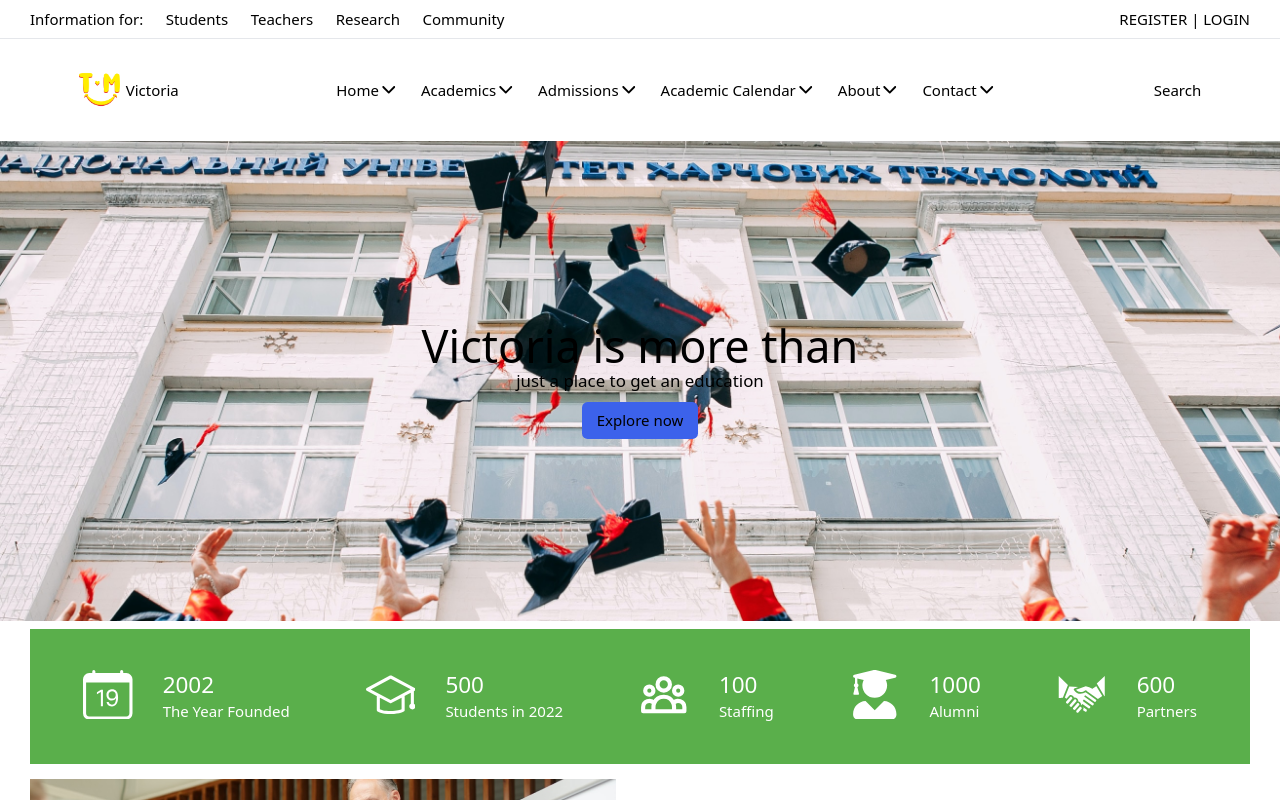
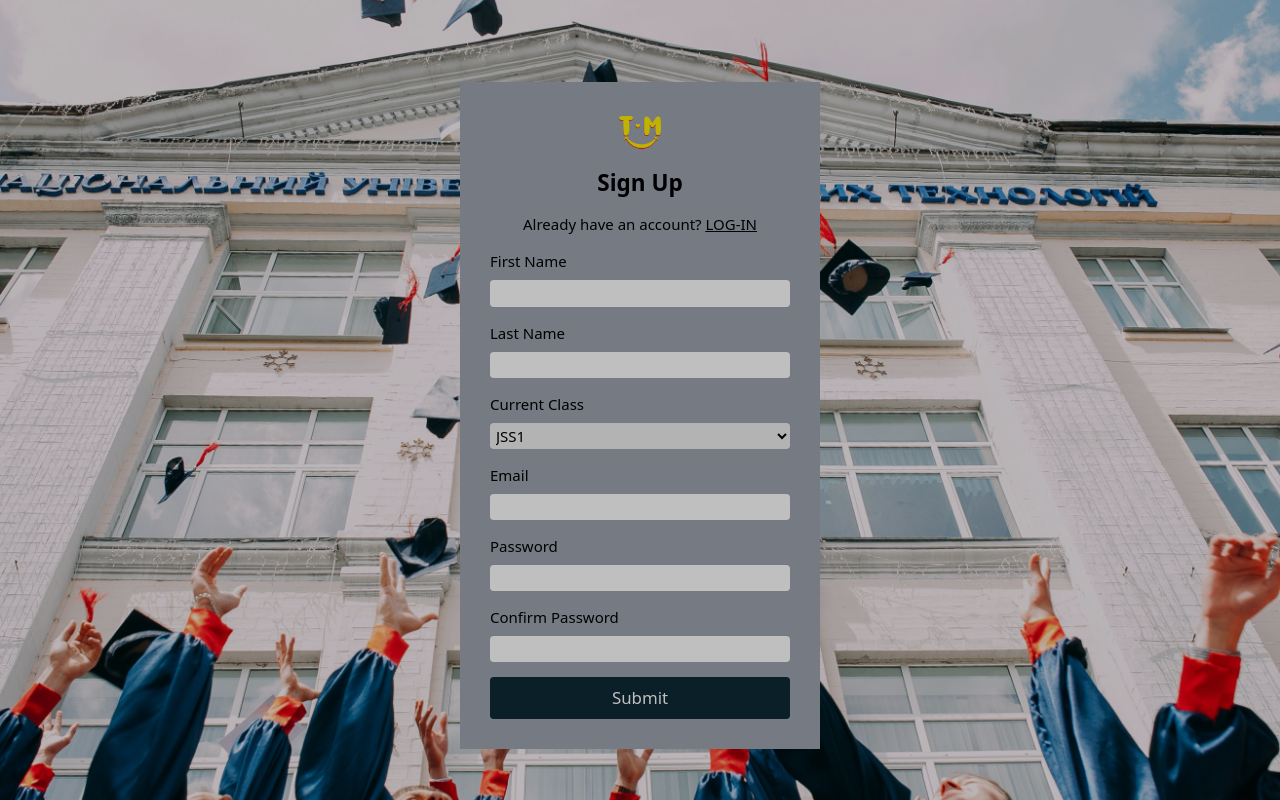
Before and after one commit to timhilehin1/my-school, a React (Vite) app: page /portalsignup in a window 1280 px wide. Shown: the top 800 px of the page. Built offline with nearby package versions, Linux system fonts and the light colour scheme.

Commit message:
portal signup

```diff
--- a/package.json
+++ b/package.json
@@ -14,6 +14,7 @@
     "react-countup": "^6.4.2",
     "react-dom": "^18.2.0",
     "react-icons": "^4.8.0",
+    "react-router-dom": "^6.11.0",
     "swiper": "^9.2.4"
   },
   "devDependencies": {
--- a/src/App.jsx
+++ b/src/App.jsx
@@ -9,15 +9,20 @@ import StudentLife from './Components/StudentLife'
 import Buildings from './Components/Buildings'
 import Teachers from './Components/Teachers'
 import Footer from './Components/Footer'
+import Portal from './Components/Portal'
+import PortalSignUp from './Components/PortalSignUp'
+import { BrowserRouter as Router, Routes, Route } from 'react-router-dom';
+
 
 
 function App() {
 
-  return (
-    <div className="App">
-      <Header/>
-          <Navbar />
-          <Hero />
+   const Home=() =>{
+    return (
+      <>
+      <Header />
+      <Navbar />
+      <Hero />
           <section className='px-4 lg:px-8 py-2'>
               <HistoryCounter />
               <Motto/>
@@ -26,13 +31,22 @@ function App() {
               <Buildings />
               <Teachers />
           </section>
+          <Footer />
+      </>
+    )
+  }
 
-          <section>
-              <Footer />
-              </section>
+  return (
+    <div className="App">
+    <Router>
+      <Routes>
+        <Route path="/" element={<Home />} />
+        <Route path="portal" element={<Portal />}/>
+        <Route path='portalsignup' element={<PortalSignUp/>}/>
 
-
-    </div>
+      </Routes>
+    </Router>
+  </div>
   )
 }
 
--- a/src/Components/Footer.jsx
+++ b/src/Components/Footer.jsx
@@ -9,13 +9,16 @@ import { IoIosArrowDropup } from "react-icons/io";
 
 function Footer() {
 
-    useEffect(() => {
- window.scrollTo({top: 0, left: 0, behavior: 'smooth'});
-    },[])
+//     useEffect(() => {
+//  window.scrollTo({top: 0, left: 0, behavior: 'smooth'});
+//     },[])
 
     const [year, setYear] = useState(new Date().getFullYear());
     return (
-        <div className="mt-12 bg-slate-200 px-8 pt-4"  >
+
+        <div className="bg-slate-200">
+        <div className="mt-12 bg-slate-200 px-8 pt-4 md:flex lg:justify-around gap-8">
+
             <section className="leading-loose">
                     <div className="flex items-center gap-4">
                      <img className='h-11' src={logo} />
@@ -57,13 +60,22 @@ function Footer() {
                 <p>FAQS</p>
             </section>
 
-            <section className="flex justify-center">
+            <section className="flex cursor-pointer justify-center lg:hidden">
                 <IoIosArrowDropup onClick={() => {
                     window.scrollTo({top: 0, left: 0, behavior: 'smooth'});
                 }} size={40}/>
             </section>
 
-          <p className="m-auto flex justify-center"> { year } &copy; Oladapo Timilehin Raspadori </p>
+          <p className="m-auto flex justify-center lg:hidden"> { year } &copy; Oladapo Timilehin Raspadori </p>
+        </div>
+
+        <section className=" hidden lg:flex cursor-pointer justify-center mt-8">
+                <IoIosArrowDropup onClick={() => {
+                    window.scrollTo({top: 0, left: 0, behavior: 'smooth'});
+                }} size={40}/>
+            </section>
+
+            <p className="m-auto hidden justify-center lg:flex"> { year } &copy; Oladapo Timilehin Raspadori </p>
         </div>
     )
 }
--- a/src/Components/Header.jsx
+++ b/src/Components/Header.jsx
@@ -1,3 +1,4 @@
+import {  Link } from "react-router-dom";
 
 function Header(){
 return (
@@ -6,7 +7,7 @@ return (
             <p className="text-center py-2 md:hidden">REGISTER |  LOGIN</p>
             <div className="hidden md:flex justify-between px-8 py-2">
             <ul className="flex gap-6 items-center">Information for:
-            <li>Students</li>
+            <Link to="/portal"><li>Portal</li></Link>
             <li>Teachers</li>
             <li>Research</li>
             <li>Community</li>
--- /dev/null
+++ b/src/Components/Portal.jsx
@@ -0,0 +1,29 @@
+import React from "react";
+import logo from '../assets/small logo.png'
+import {  Link } from "react-router-dom";
+
+function Portal(){
+    return (
+        <div className="portal h-screen brightness-75 text-white flex flex-col justify-center items-center  gap-y-4">
+
+        <section className="flex gap-8 justify-center">
+         <img className="h-11" src={logo} />
+         <p className="font-bold lg:text-6xl text-2xl">Victoria Schools</p>
+         </section>
+
+        <p className="text-lg">We believe that we have the power to shape the future, for the better.</p>
+
+        <p className="flex justify-center text-lg">2022 / 2023 Students Portal</p>
+
+
+        <section className="flex gap-8 justify-center">
+       <Link to="/portalsignup"><button className='bg-[#0d2935] px-2 py-2 rounded text-lg'>Sign Up</button></Link>
+       <Link to="login"><button className='bg-[#0d2935] px-2 py-2 rounded text-lg'>Login</button></Link>
+        </section>
+            </div>
+
+
+    )
+}
+
+export default Portal
--- /dev/null
+++ b/src/Components/PortalSignUp.jsx
@@ -0,0 +1,136 @@
+import React, { useState } from "react";
+import logo from '../assets/small logo.png'
+import {  Link } from "react-router-dom";
+
+
+function PortalSignUp(){
+
+    const [formData, setFormData] = useState({
+        firstName:'',
+        lastName:'',
+        class:'',
+        email:'',
+        password:'',
+        confirmPassword:''
+    })
+
+    function handleChange(event){
+     const  {name, value, type} = event.target
+
+     setFormData((prevData)=>{
+         return{
+             ...prevData,
+             [name] : value
+         }
+     })
+
+    }
+
+    function handleFormData(e){
+        console.log(formData)
+       e.preventDefault();
+
+       //clear fields when action is successful
+    }
+
+
+    return (
+         <div className="portal h-screen brightness-75 flex justify-center items-center pt-8  lg:16">
+             {/* <div className="template"> */}
+         <section className="bg-gray-400 px-8 portal-signup flex h-full  flex-col  md:h-auto  gap-4 py-4 md:p-8  w-96 ">
+             <p className="text-center mx-auto"><img className='h-11' src={logo}/></p>
+             <p className="text-center text-2xl font-semibold">Sign Up</p>
+
+
+             <p className='2xl text-center '>Already have an account? <span className="underline underline-offset-1"><Link to="/loginportal">LOG-IN</Link></span></p>
+
+             <form className='flex flex-col gap-4' onSubmit={handleFormData}>
+             <section className="flex flex-col gap-2">
+             <label htmlFor="firstName">First Name</label>
+             <input
+             className='p-0.5 rounded'
+             type="text"
+             name="firstName"
+             required
+             onChange={handleChange}
+              />
+              </section>
+
+              <section className="flex flex-col gap-2">
+             <label htmlFor="lastName">Last Name</label>
+             <input
+              className='p-0.5 rounded'
+             type="text"
+             required
+             name="lastName"
+             onChange={handleChange}
+              />
+              </section>
+
+            <section className="flex flex-col gap-2">
+            <label htmlFor="class">Current Class</label>
+            <select
+             className='p-0.5 rounded'
+            name="class"
+            required
+            defaultValue="Select Class"
+            onChange={handleChange}>
+             <option  value="default" disabled>Select your current class</option>
+            <option value="Jss1">JSS1</option>
+            <option value="JSS2">JSS2</option>
+            <option value="JSS3">JSS3</option>
+            <option value="SSS1">SSS1</option>
+            <option value="SSS2">SSS2</option>
+            <option value="SSS3">SSS3</option>
+            </select>
+            </section>
+
+              <section className="flex flex-col gap-2">
+             <label htmlFor="email">Email</label>
+             <input
+              className='p-0.5 rounded'
+             type="email"
+             name="email"
+             required
+             onChange={handleChange}
+              />
+              </section>
+
+              <section className="flex flex-col gap-2">
+             <label htmlFor="password">Password</label>
+             <input
+              className='p-0.5 rounded'
+             type="password"
+             name="password"
+             required
+             onChange={handleChange}
+              />
+              </section>
+
+              <section className="flex flex-col gap-2">
+             <label htmlFor="confirmPassword">Confirm Password</label>
+             <input
+              className='p-0.5 rounded'
+             type="password"
+             name="confirmPassword"
+             required
+             onChange={handleChange}
+              />
+              </section>
+
+              <button  className='bg-[#0d2935] px-2 py-2 rounded text-lg text-white' type="submit">Submit</button>
+              </form>
+
+
+
+
+
+
+
+             </section>
+             {/* </div> */}
+         </div>
+    )
+}
+
+export default PortalSignUp
--- a/src/index.css
+++ b/src/index.css
@@ -89,21 +89,21 @@ html {
 } */
 
 
-
-.swiper-slide {
-    /* text-align: center;
-    font-size: 18px;
-    background: #fff; */
-
-    /* Center slide text vertically */
-    /* display: flex;
-    justify-content: center;
-    align-items: center; */
+.portal{
+    background-image: url('/Hero.jpg');
+    background-color: aliceblue;
+    background-size: cover;
+    background-repeat: no-repeat;
+    background-position: center;
 }
 
-/* .swiper-slide img {
-    display: block;
-    width: 100%;
-    height: 100%;
-    object-fit: cover;
-  } */
+input{
+    /* padding: .3rem;
+    border-radius: .3rem; */
+}
+
+
+.portal-signup{
+/* min-height: 100%; */
+overflow: auto;
+}
```
Also changed, not shown: src/Components/PortalLogin.jsx (added, +10 -0 lines), public/Hero.jpg (added), 1 other file (tests, documents, lock files or other folders).
